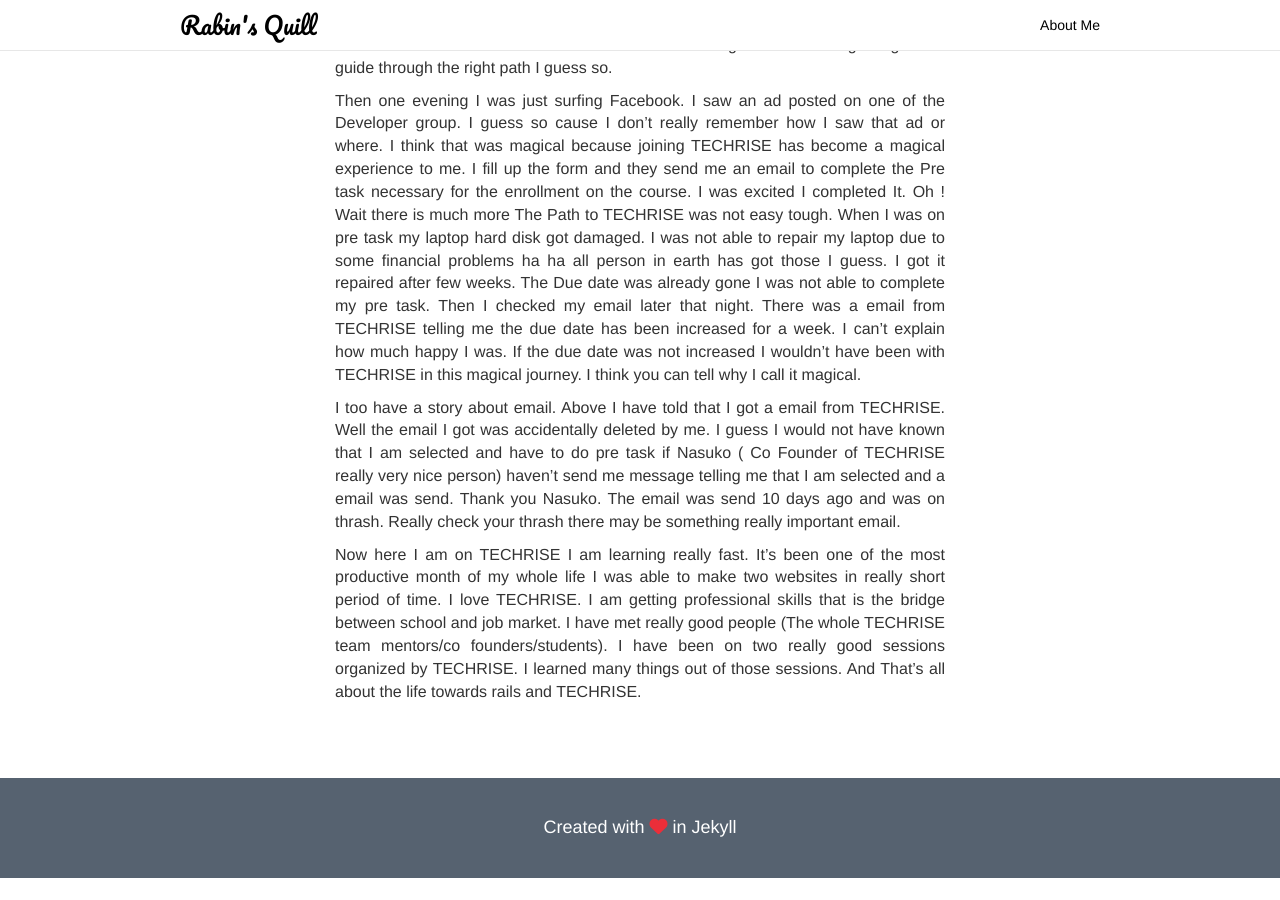
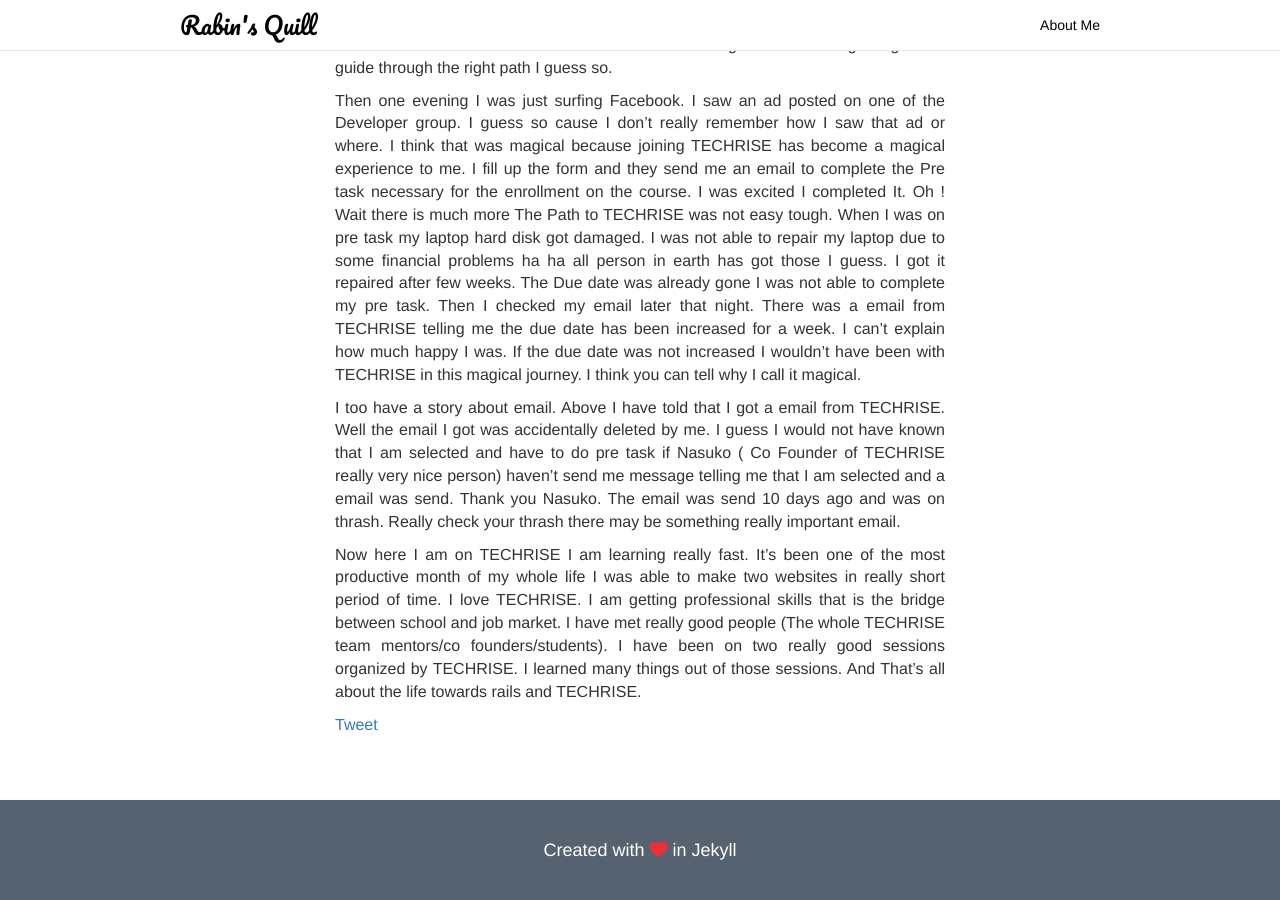
Before and after one commit to rabingaire/rabingaire.github.io, a Jekyll site: the page built from _posts/2016-09-08-life-towards-rails.markdown, in a window 1280 px wide and 900 px high, scrolled down 384 px. Built offline with Jekyll 4.4.1, drawn with Linux system fonts in a browser that asks for light colours; nearby versions of some CDN libraries; comment, search, counter and statistics services are not loaded; before the commit the page ends 1262 px from its top, so only the background shows below that.

Commit message:
share button added

```diff
--- a/_includes/head.html
+++ b/_includes/head.html
@@ -5,4 +5,8 @@
   <link rel="stylesheet" type="text/css" href="https://cdnjs.cloudflare.com/ajax/libs/twitter-bootstrap/3.3.7/css/bootstrap.min.css">
   <link rel="stylesheet" href="{{ "/css/main.css" | prepend: site.baseurl }}">
   <link href="https://fonts.googleapis.com/css?family=Pacifico" rel="stylesheet">
+
+  <!--google share button -->
+  <script src="https://apis.google.com/js/platform.js" async defer></script>
+
 </head>
--- a/_layouts/post.html
+++ b/_layouts/post.html
@@ -15,7 +15,21 @@
           <h5 class="post-time text-center">{{ page.date | date: "%B %-d, %Y" }}</h5>
         </div>
         {{ content }}
+        <div class="share-social">
+          <span class="twitter">
+            <a href="https://twitter.com/share" class="twitter-share-button" data-show-count="false">Tweet</a>
+            <script async src="//platform.twitter.com/widgets.js" charset="utf-8"></script>
+          </span>
 
+          <span class="share-google">
+            <div class="g-plus" data-action="share" data-annotation="bubble"></div>
+          </span>
+
+          <span class="facebook">
+            <div class="fb-share-button" data-href="{{site.url}}{{page.url}}"
+              data-layout="button_count" style="position: relative; top: -7px;"></div>
+          </span>
+        </div>
         {% include facebookcomment.html %}
       </div>
       <div class="col-md-3"></div>
```
